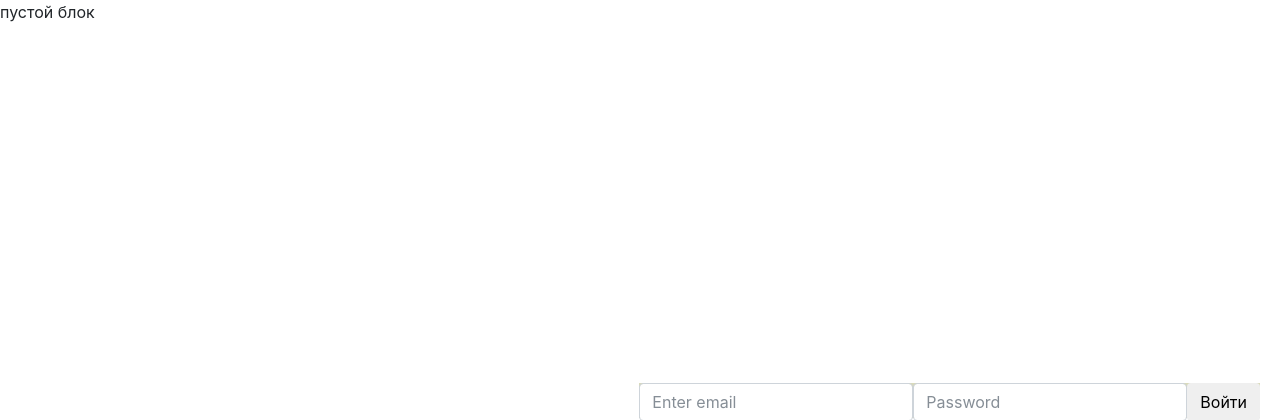
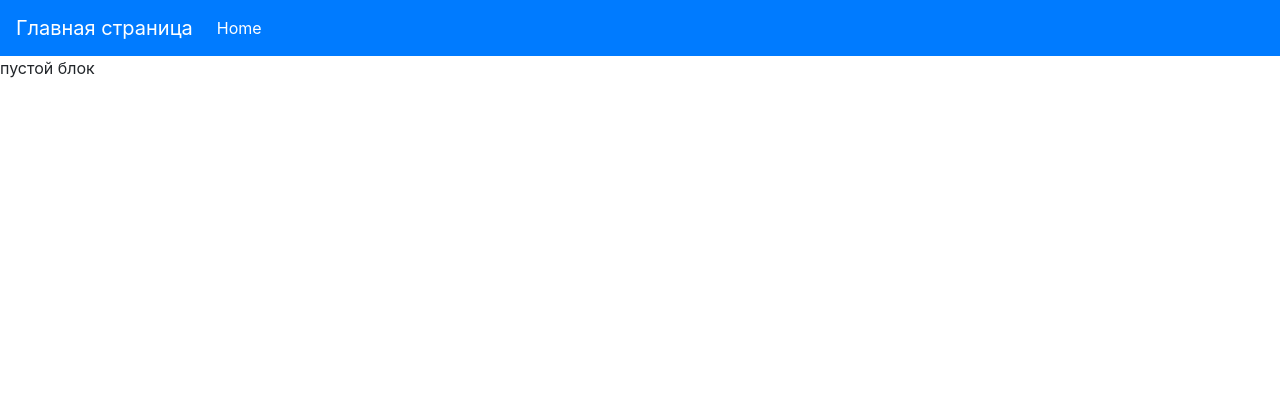
Before and after one commit to alkyl1978/django_site, a Django app: template blog/templates/blog/app_main.html in a window 1280 px wide. Shown: the top 420 px of the page. Run offline with Django 3.2, Linux system fonts and the light colour scheme; the template is opened without the code that fills it, so the values that code supplies are empty; some libraries are stand-ins or nearby versions.

Commit message:
добавлено меню на главную страницу

```diff
--- a/blog/templates/blog/base.html
+++ b/blog/templates/blog/base.html
@@ -27,9 +27,19 @@
 		<meta name="theme-color" content="#ffffff">
     </head>
 <body>
-     {% block login_form %}
-     {% include 'blog/form_login.html' %}
-     {% endblock %}
+		 <nav class="navbar navbar-expand-lg navbar-dark bg-primary">
+  <button class="navbar-toggler" type="button" data-toggle="collapse" data-target="#navbarToggler" aria-controls="navbarTogglerDemo01" aria-expanded="false" aria-label="Toggle navigation">
+    <span class="navbar-toggler-icon"></span>
+  </button>
+  <div class="collapse navbar-collapse" id="navbarToggler">
+    <a class="navbar-brand" href="#">Главная страница</a>
+    <ul class="navbar-nav mr-auto mt-2 mt-lg-0">
+      <li class="nav-item active">
+        <a class="nav-link" href="#">Home <span class="sr-only">(current)</span></a>
+      </li>
+    </ul>
+  </div>
+</nav>
      {% block content %}
      	пустой блок
      {% endblock %}
```
